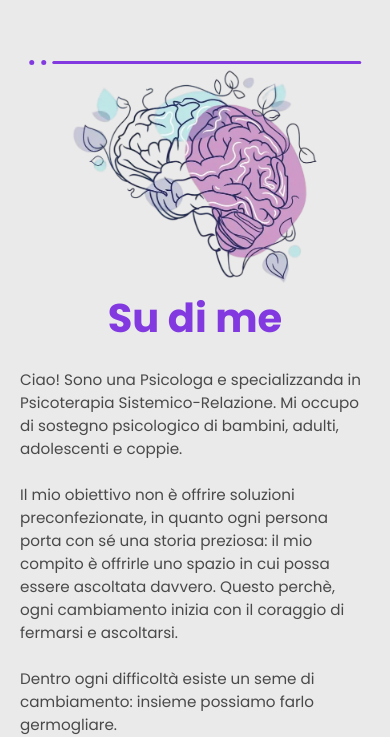
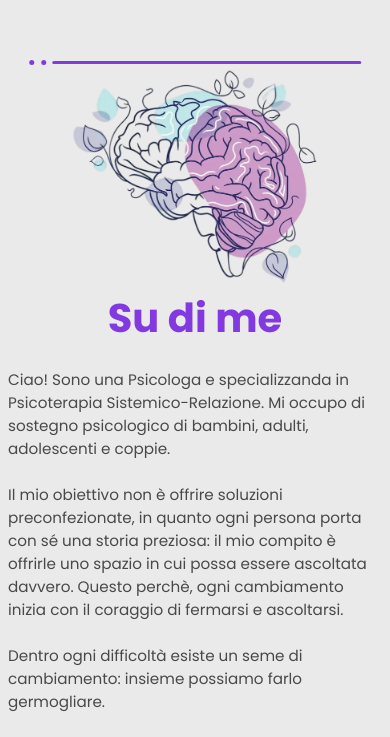
Before and after one commit to gcarda99/psycologist-portfolio, a React (Vite) app: page / in a window 390 px wide. Shown: the part 827-1564 px from the top of the page. Built offline with nearby package versions, Linux system fonts and the light colour scheme; a web font is replaced by a local one.

Commit message:
fix: uniform horizontal padding across About, Education and Contacts sections

```diff
--- a/src/components/About/About.css
+++ b/src/components/About/About.css
@@ -1,6 +1,7 @@
 .about {
     min-height: 100vh;
     position: relative;
+    padding: 0 3.7rem;
 }
 
 .about .line-styling{
@@ -70,6 +71,9 @@
 }
 
 @media (min-width: 992px) and (max-width: 1380px) {
+    .about {
+        padding: 0 2.7rem;
+    }
 
     .about-description > h2 {
       font-size: 3.3rem;
@@ -90,6 +94,10 @@
     top: 20px;
   }
 
+  .about {
+      padding: 0 1.7rem;
+  }
+
     .about-body {
         padding-top: 2rem;
         display: flex;
@@ -101,9 +109,7 @@
     .about-description{
         flex: 0.6;
         box-sizing: border-box;
-        /* padding: 5% 10%; */
-        padding: 20px;
-
+        padding: 20px 0;
     }
 
     .about-description > h2 {
@@ -123,6 +129,9 @@
 }
 
 @media screen and (max-width: 800px){
+  .about {
+      padding: 0 1rem;
+  }
   .about .line-styling .style-circle{
     width: 8px;
     height: 8px;
@@ -135,6 +144,9 @@
 }
 
 @media screen and (max-width: 600px){
+  .about {
+      padding: 0 0.5rem;
+  }
 
   .about .line-styling .style-circle{
     width: 5px;
--- a/src/components/Contacts/Contacts.css
+++ b/src/components/Contacts/Contacts.css
@@ -20,7 +20,7 @@
     flex-direction: column;
     align-items: flex-start;
     justify-content: flex-start;
-    padding: 2rem 6rem 3rem;
+    padding: 2rem 3.7rem 3rem;
     width: 100%;
     height: 100%;
     margin-bottom: 42vh;
@@ -176,6 +176,9 @@
 }
 
 @media (min-width: 992px) and (max-width: 1380px) {
+    .contacts--container {
+        padding: 2rem 2.7rem 3rem;
+    }
     .contacts--img {
         display: none;
     }
@@ -196,7 +199,7 @@
     }
 
     .contacts--container {
-        padding: 2rem;
+        padding: 2rem 1.7rem;
         margin-top: 0;
         align-items: center;
     }
@@ -248,6 +251,12 @@
     }
 }
 
+@media screen and (max-width: 800px) {
+    .contacts--container {
+        padding: 2rem 1rem 3rem;
+    }
+}
+
 @media screen and (max-width: 600px) {
     .contacts-form {
         display: flex;
@@ -261,6 +270,7 @@
     }
 
     .contacts--container {
+        padding: 2rem 0.5rem 3rem;
         margin-bottom: 15vh;
     }
 }
@@ -289,37 +299,12 @@
         opacity: 1;
         transform: translate(5px, -3px) rotate(0deg);
     }
-    /* 60%{
-      opacity: 0;
-    }
-    80%{
-      opacity: 1;
-    } */
     100% {
         transform: rotate(359deg);
     }
 }
 
 @keyframes fly {
-    /* 0%,100%{
-        transform: translate(5px,-3px) rotate(-30deg);
-        opacity: 1;
-    }
-    25%{
-        transform: translate(15px,-10px) rotate(-30deg);
-        opacity: 0.8;
-    }
-    50%{
-        transform: translate(20px,-12px) rotate(-30deg);
-        opacity: 0;
-    }
-    60%{
-        transform: translate(-12px,10px) rotate(-30deg);
-        opacity: 0;
-    }
-    75%{
-        opacity: 0.8;
-    } */
     10% {
         transform: rotate(0deg);
     }
```
